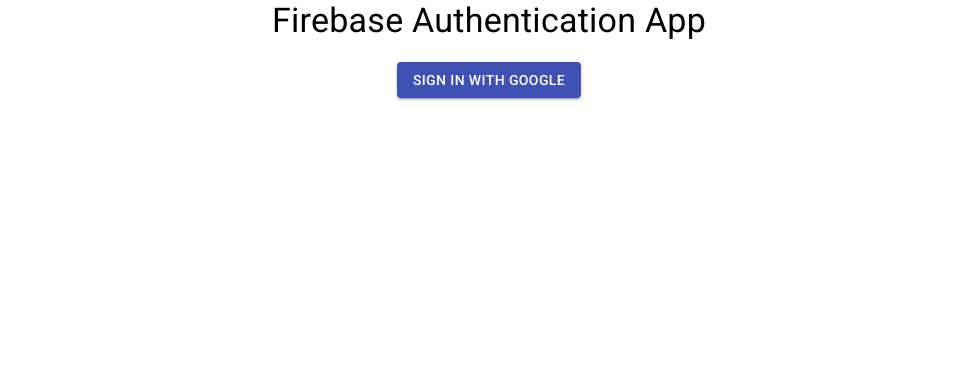
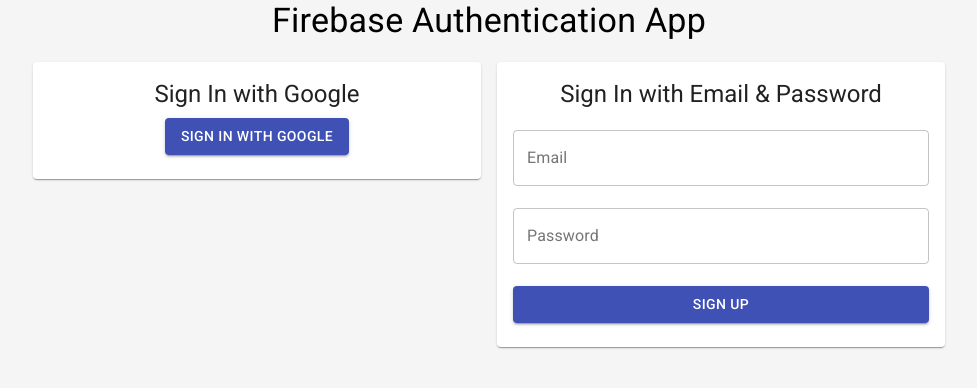
Before and after one commit to hoque-nazmul/fire-auth, a React (Create React App) app: page / in a window 1280 px wide. Shown: the top 388 px of the page, without its empty margins (151-1128 px from the left). Built offline with nearby package versions, Linux system fonts and the light colour scheme; no server answers.

Commit message:
sign up form added

```diff
--- a/src/App.js
+++ b/src/App.js
@@ -1,10 +1,8 @@
-// import firebase from "firebase/app";
-// import "firebase/auth";
-import { Container, Typography, Button } from "@material-ui/core";
+import { Container, Typography, Grid } from "@material-ui/core";
 import { makeStyles } from "@material-ui/core/styles";
-import firebaseConfig from "./firebase.config";
+import CustomSignIn from "./components/CustomSignIn/CustomSignIn";
+import GoogleSignIn from "./components/GoogleSignIn/GoogleSignIn";
 
-// firebase.initializeApp(firebaseConfig);
 
 const useStyle = makeStyles({
   header: {
@@ -12,16 +10,20 @@ const useStyle = makeStyles({
   },
 });
 
+
+
 const App = () => {
   const classes = useStyle();
+
   return (
     <Container maxWidth="md" align="center">
       <Typography variant="h4" className={classes.header}>
         Firebase Authentication App
       </Typography>
-      <Button variant="contained" color="primary">
-        Sign In With Google
-      </Button>
+      <Grid container spacing={2}>
+        <GoogleSignIn />
+        <CustomSignIn />
+      </Grid>
     </Container>
   );
 };
--- /dev/null
+++ b/src/components/CustomSignIn/CustomSignIn.css
@@ -0,0 +1,4 @@
+.MuiInputBase-root {
+    width: 100%;
+    margin-bottom: 10px;
+}
--- /dev/null
+++ b/src/components/CustomSignIn/CustomSignIn.js
@@ -0,0 +1,69 @@
+import { Button, Card, Grid, CardContent, Typography, TextField } from "@material-ui/core";
+import './CustomSignIn.css';
+import firebase from "./../../firebase/init";
+import { makeStyles } from '@material-ui/styles';
+import { useState } from "react";
+
+const useStyles = makeStyles({
+  inputBox: {
+    marginBottom: "12px",
+    width: '100%'
+  },
+});
+
+const CustomSignIn = () => {
+  const classes = useStyles();
+
+  const [user, setUser] = useState({
+    name: '',
+    email: '',
+    password: '',
+    isSignIn: false,
+    isError: false
+  })
+
+  const handleInput = (event) => {
+    console.log(event.target.name, event.target.value);
+  }
+  return (
+    <Grid item md={6}>
+      <Card>
+        <CardContent>
+          <Typography
+            gutterBottom
+            variant="h5"
+            component="h2"
+            style={{ marginBottom: "20px" }}
+          >
+            Sign In with Email & Password
+          </Typography>
+          <form autoComplete="off">
+            <TextField
+              id="outlined-basic"
+              className={classes.inputBox}
+              label="Email"
+              variant="outlined"
+              type="text"
+              name="email"
+              onBlur={handleInput}
+            />
+            <TextField
+              id="outlined-basic"
+              className={classes.inputBox}
+              label="Password"
+              variant="outlined"
+              type="password"
+              name="password"
+              onBlur={handleInput}
+            />
+            <Button variant="contained" color="primary" fullWidth>
+              Sign Up
+            </Button>
+          </form>
+        </CardContent>
+      </Card>
+    </Grid>
+  );
+};
+
+export default CustomSignIn;
--- /dev/null
+++ b/src/components/GoogleSignIn/GoogleSignIn.js
@@ -0,0 +1,97 @@
+import {
+  Button,
+  Card,
+  Grid,
+  CardContent,
+  Typography,
+  Box
+} from "@material-ui/core";
+import firebase from "./../../firebase/init";
+import { useState } from "react";
+const provider = new firebase.auth.GoogleAuthProvider();
+
+const GoogleSignIn = () => {
+  const [user, setUser] = useState({
+    name: "",
+    email: "",
+    image: "",
+    isSignIn: false,
+    isError: false,
+  });
+  const handleGoogleSignIn = () => {
+    firebase
+      .auth()
+      .signInWithPopup(provider)
+      .then((result) => {
+        const user = result.user;
+        setUser({
+          name: user.displayName,
+          image: user.photoURL,
+          email: user.email,
+          isSignIn: true,
+          isError: false,
+        });
+      })
+      .catch((error) => {
+        setUser({
+          name: "",
+          image: "",
+          email: "",
+          isSignIn: false,
+          isError: error.message,
+        });
+      });
+  };
+  const handleGoogleSignOut = () => {
+    firebase.auth().signOut()
+      .then(() => {
+        setUser({name: '', image: '', email: '', isSignIn: false, isError: false})
+      })
+      .catch(err => {
+        setUser({name: '', image: '', email: '', isSignIn: false, isError: err.message})
+      })
+  }
+  return (
+    <Grid item md={6}>
+      <Card>
+        <CardContent>
+          <Typography gutterBottom variant="h5" component="h2">
+            Sign In with Google
+          </Typography>
+          {user.isSignIn ? (
+            <Button
+              variant="contained"
+              color="secondary"
+              onClick={handleGoogleSignOut}
+            >
+              Sign Out With Google
+            </Button>
+          ) : (
+            <Button
+              variant="contained"
+              color="primary"
+              onClick={handleGoogleSignIn}
+            >
+              Sign In With Google
+            </Button>
+          )}
+          {user.isSignIn && (
+            <Box mt={2}>
+              <Typography variant="h4">{user.name}</Typography>
+              <Typography variant="p">{user.email}</Typography>
+              <img
+                src={user.image}
+                alt="user-photo"
+                style={{ display: "block", marginTop: "10px" }}
+                width="100px"
+                height="100px"
+              />
+            </Box>
+          )}
+        </CardContent>
+      </Card>
+    </Grid>
+  );
+};
+
+export default GoogleSignIn;
--- /dev/null
+++ b/src/firebase/init.js
@@ -0,0 +1,6 @@
+import firebase from "firebase/app";
+import "firebase/auth";
+import firebaseConfig from "./config";
+firebase.initializeApp(firebaseConfig);
+
+export default firebase;
--- a/src/index.css
+++ b/src/index.css
@@ -5,6 +5,7 @@ body {
     sans-serif;
   -webkit-font-smoothing: antialiased;
   -moz-osx-font-smoothing: grayscale;
+  background-color: #f5f5f5;
 }
 
 code {
```
Also changed, not shown: 1 other file (tests, documents, lock files or other folders).
